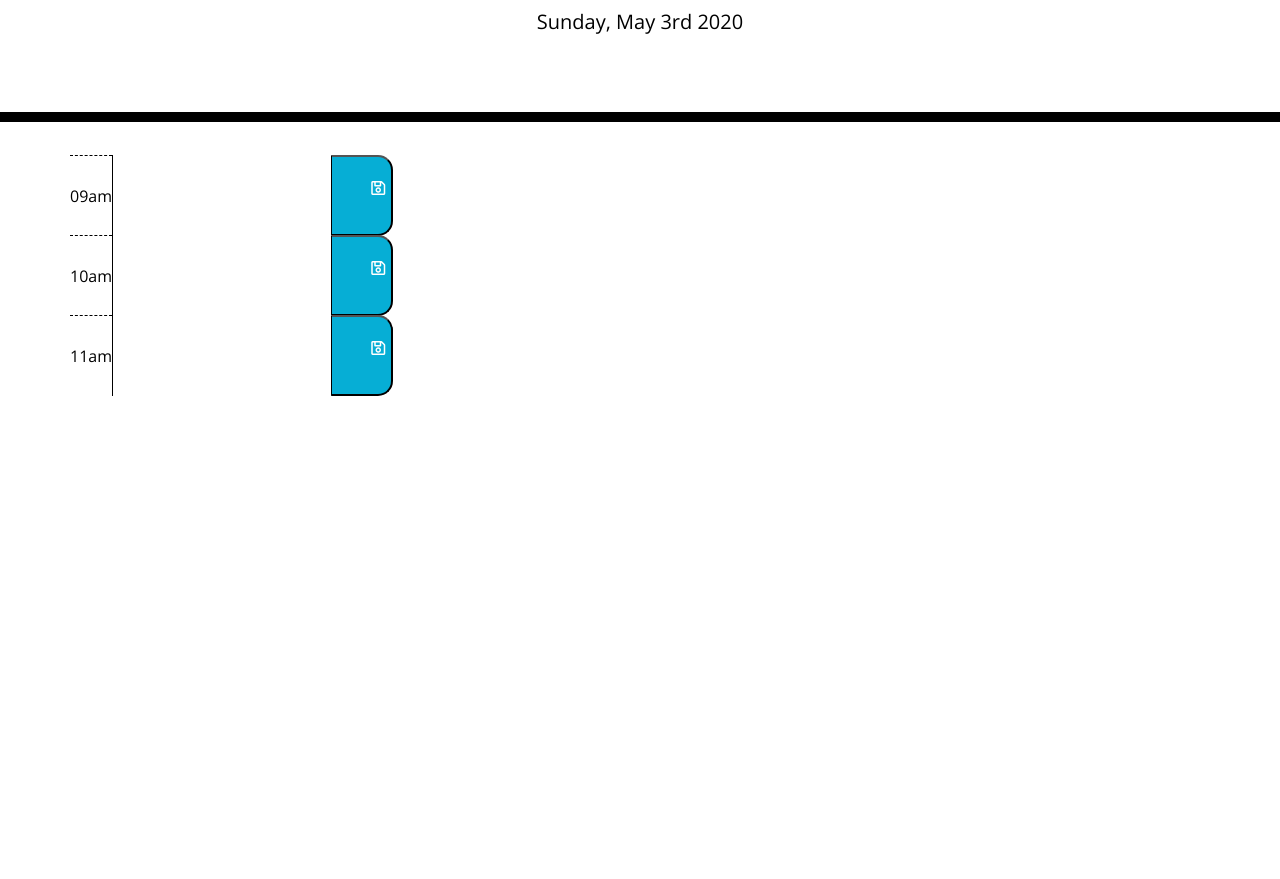
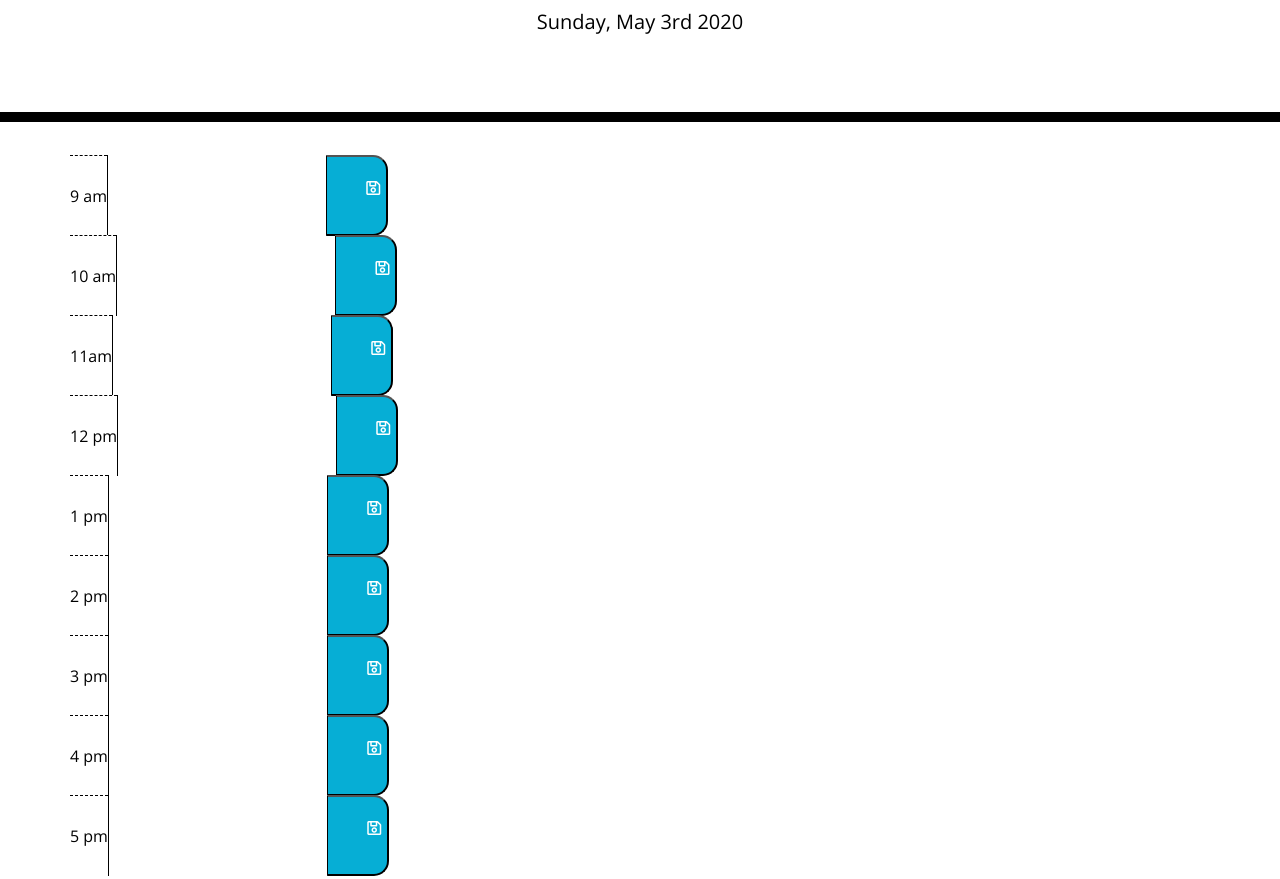
Before and after one commit to yuliatikhonova/HW-5-Work-Day-Scheduler, a plain HTML site: page index.html in a window 1280 px wide. Shown: the part 182-1061 px from the top of the page. Before the commit the page ends 800 px from the top, so only its background shows below. Drawn offline with nearby package versions, Linux system fonts and the light colour scheme.

Commit message:
adding the trial js of getting the text boxs to change color

```diff
--- a/Assets/script.js
+++ b/Assets/script.js
@@ -1,13 +1,76 @@
-//-------------------------------------------------------------------- Variables
+$(document).ready(function () { //loads html before loading the javascript
+
+    //-------------------------------------------------------------------- Variables
+
+    var date = moment().format('dddd, MMM Do YYYY');// Grabbed the day, month, date, and year from the api
+    var time = moment().format('h a');// Grabbed the time from the api
+
+    var timeLabel = $('.time-block');
+    var textArea = $('.description');
+    var timeArray = ['9 am', '10 am', '11am', '12 pm', '1 pm', '2 pm', '3 pm', '4 pm', '5 pm'];
+
+    var saveButton = $('.saveButton');
+
+    //------------------- Display Date ------------------------------------------------//
+    console.log(date);
+
+    $('#currentDay').append(date);//Added it to the html using the id currentDate
+
+    //------------------- Color code past, present, future ---------------------------//
+
+    console.log(time)
+    function timeCheck() {
+        if (time < timeLabel) {
+            textArea.attr("class", "past");
+        };
+        if (time = timeLabel) {
+            textArea.attr("class", "present")
+        };
+        if (time > timeLabel) {
+            textArea.attr("class", "future")
+        };
+    }
 
 
-//-------------------------------------------------------------------- Display Date
-    // Grabbed the moment format from the api,
-var date = moment().format('dddd, MMM Do YYYY');
-console.log(date);
 
-    //Added it to the html using the id currentDate
-$('#currentDay').append(date)
 
-//-------------------------------------------------------------------- Inside the container
-    // .description, .time-block, .past, .present, .future, .saveBtn, 9am to 5pm (hourly)
+    function addAndCheckTime () {
+        $('#9').append(timeArray[0]);
+        $('#10').append(timeArray[1]);
+        $('#11').append(timeArray[2]);
+        $('#12').append(timeArray[3]);
+        $('#1').append(timeArray[4]);
+        $('#2').append(timeArray[5]);
+        $('#3').append(timeArray[6]);
+        $('#4').append(timeArray[7]);
+        $('#5').append(timeArray[8]);
+
+        for (var index = 0; i < timeArray.length; i++) {
+            timeCheck();
+        }
+    }
+
+    addAndCheckTime();
+
+    //-----------------
+
+
+
+
+
+
+
+
+
+    // function saveButtonClicked(){
+    //     $(saveButton).on("click", function() {
+
+    //     });
+    //     saveToLocalStorage()
+
+    // }
+
+
+
+
+});
--- a/index.html
+++ b/index.html
@@ -24,7 +24,7 @@
     <!-- Timeblocks goes in this container-->
     <section class="row">
       <div class="hour">
-        <div class="time-block">09am</div>
+        <div class="time-block" id="9"></div>
       </div>
 
       <textarea class= "description" name="inputText" id="inputText">
@@ -39,7 +39,7 @@
 
     <section class="row">
       <div class="hour">
-        <div class="time-block">10am</div>
+        <div class="time-block" id="10"></div>
       </div>
 
       <textarea class= "description" name="inputText" id="inputText">
@@ -54,7 +54,7 @@
 
     <section class="row">
       <div class="hour">
-        <div class="time-block">11am</div>
+        <div class="time-block" id="11"></div>
       </div>
 
       <textarea class= "description" name="inputText" id="inputText">
@@ -67,6 +67,95 @@
       </button>
     </section>
 
+    <section class="row">
+      <div class="hour">
+        <div class="time-block" id="12"></div>
+      </div>
+
+      <textarea class= "description" name="inputText" id="inputText">
+
+      </textarea>
+
+      <button class="saveBtn">
+        <i class="far fa-save" ></i>
+      <!--  class="saveBtn i:hover"-->
+      </button>
+    </section>
+
+    <section class="row">
+      <div class="hour">
+        <div class="time-block" id="1"></div>
+      </div>
+
+      <textarea class= "description" name="inputText" id="inputText">
+
+      </textarea>
+
+      <button class="saveBtn">
+        <i class="far fa-save" ></i>
+      <!--  class="saveBtn i:hover"-->
+      </button>
+    </section>
+
+    <section class="row">
+      <div class="hour">
+        <div class="time-block" id="2"></div>
+      </div>
+
+      <textarea class= "description" name="inputText" id="inputText">
+
+      </textarea>
+
+      <button class="saveBtn">
+        <i class="far fa-save" ></i>
+      <!--  class="saveBtn i:hover"-->
+      </button>
+    </section>
+
+    <section class="row">
+      <div class="hour">
+        <div class="time-block" id="3"></div>
+      </div>
+
+      <textarea class= "description" name="inputText" id="inputText">
+
+      </textarea>
+
+      <button class="saveBtn">
+        <i class="far fa-save" ></i>
+      <!--  class="saveBtn i:hover"-->
+      </button>
+    </section>
+
+    <section class="row">
+      <div class="hour">
+        <div class="time-block" id="4"></div>
+      </div>
+
+      <textarea class= "description" name="inputText" id="inputText">
+
+      </textarea>
+
+      <button class="saveBtn">
+        <i class="far fa-save" ></i>
+      <!--  class="saveBtn i:hover"-->
+      </button>
+    </section>
+
+    <section class="row">
+      <div class="hour">
+        <div class="time-block" id="5"></div>
+      </div>
+
+      <textarea class= "description" name="inputText" id="inputText">
+
+      </textarea>
+
+      <button class="saveBtn">
+        <i class="far fa-save" ></i>
+      <!--  class="saveBtn i:hover"-->
+      </button>
+    </section>
   </main>
 
   <script src="https://code.jquery.com/jquery-3.4.1.min.js"></script>
```
Also changed, not shown: 1 other file.
